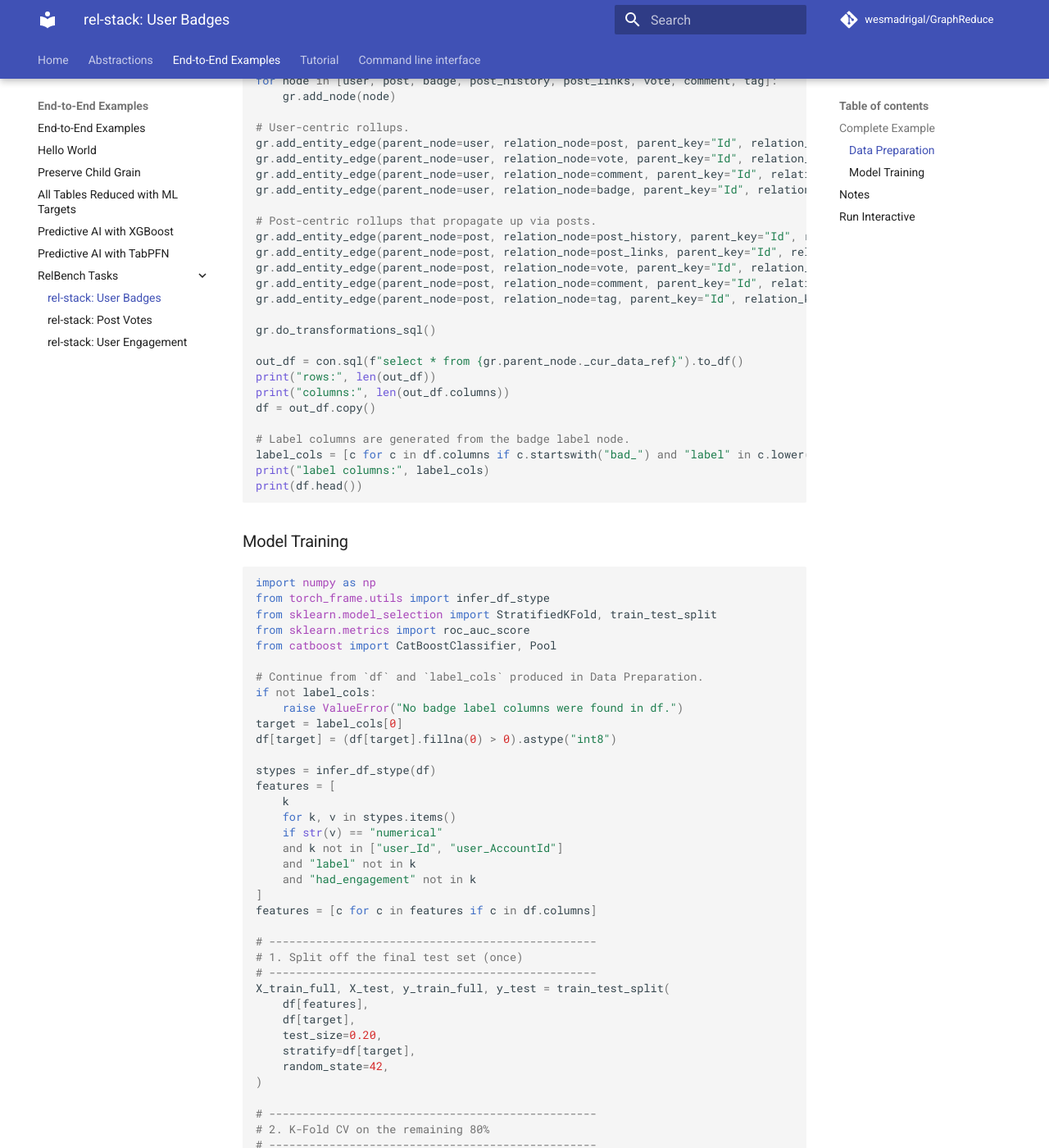
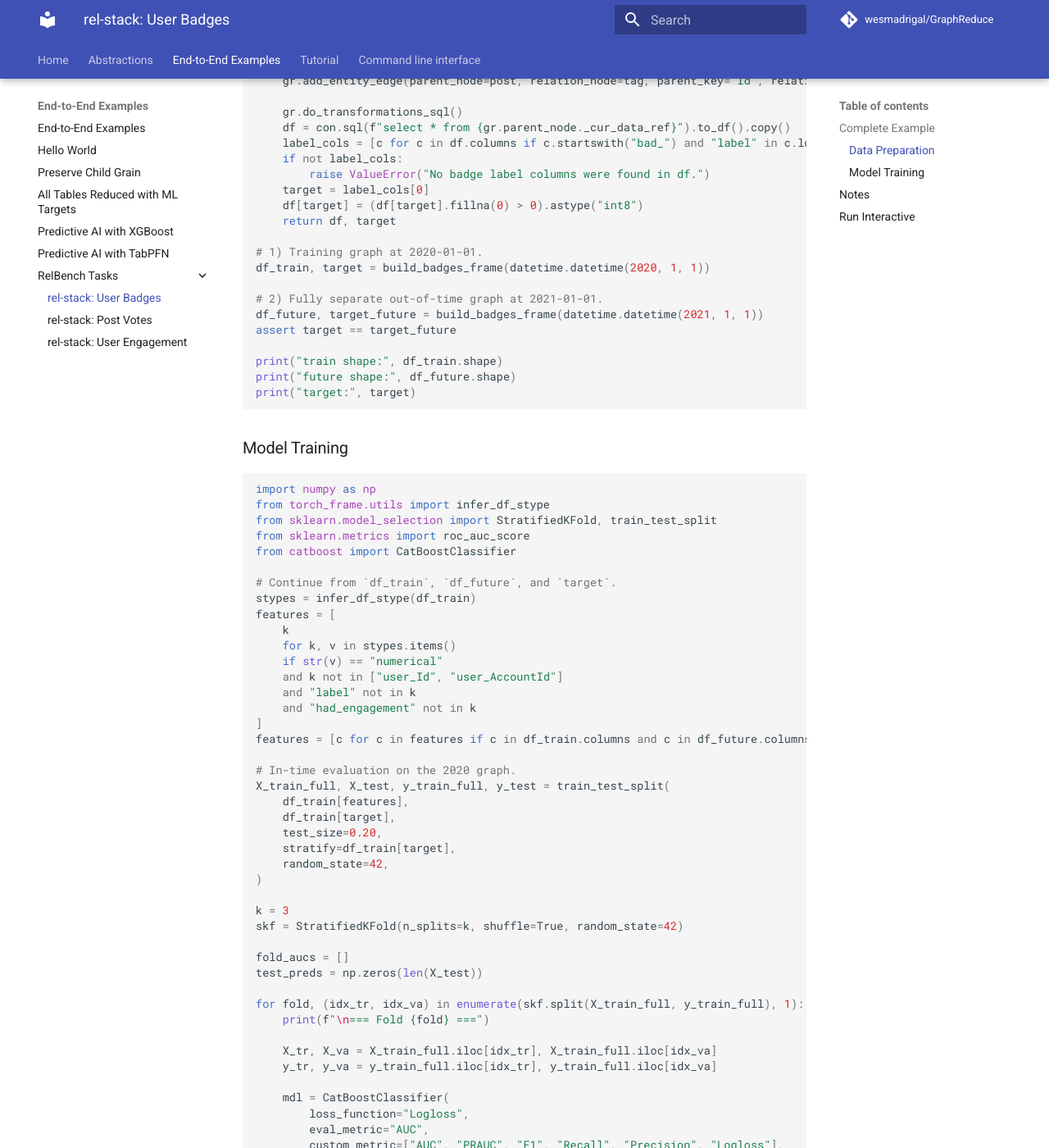
Before and after one commit to wesmadrigal/GraphReduce, an MkDocs documentation site: the page built from docs/end_to_end_examples/relbench_rel_stack_badges_duckdb.md, in a window 1280 px wide and 1400 px high, scrolled down 3779 px. Shown: the whole window at 82% size. Built offline with MkDocs 1.6.1 and Material for MkDocs 9.7.7, drawn with Linux system fonts in a browser that asks for light colours; comment, search, counter and statistics services are not loaded; some of the changed text lies outside the part shown.

Commit message:
Update relbench examples for two-cut badges flow and label-date filtering

````diff
--- a/docs/end_to_end_examples/relbench_rel_stack_badges_duckdb.md
+++ b/docs/end_to_end_examples/relbench_rel_stack_badges_duckdb.md
@@ -62,132 +62,126 @@
         urlretrieve(f"{BASE_URL}/{table}", out_path)
 
 con = duckdb.connect()
-cut_date = datetime.datetime(2020, 1, 1)
 
-user = DuckdbNode(
-    fpath=f"'{data_dir / 'Users.csv'}'",
-    prefix="user",
-    pk="Id",
-    date_key="CreationDate",
-    columns=["Id", "DisplayName", "Location", "ProfileImageUrl", "WebsiteUrl", "AboutMe", "CreationDate"],
-    table_name="users",
-    do_filters_ops=[
-        sqlop(
-            optype=SQLOpType.where,
-            opval=f"user_CreationDate <= '{cut_date.date()}'",
-        )
-    ],
-)
+def build_badges_frame(cut_date: datetime.datetime):
+    # Fully re-instantiate nodes + graph for each cut date.
+    user = DuckdbNode(
+        fpath=f"'{data_dir / 'Users.csv'}'",
+        prefix="user",
+        pk="Id",
+        date_key="CreationDate",
+        columns=["Id", "DisplayName", "Location", "ProfileImageUrl", "WebsiteUrl", "AboutMe", "CreationDate"],
+        table_name="users",
+        do_filters_ops=[sqlop(optype=SQLOpType.where, opval=f"user_CreationDate <= '{cut_date.date()}'")],
+    )
+    post = DuckdbNode(
+        fpath=f"'{data_dir / 'Posts.csv'}'",
+        prefix="post",
+        pk="Id",
+        date_key="CreationDate",
+        columns=["Id", "OwnerUserId", "PostTypeId", "AcceptedAnswerId", "ParentId", "Title", "Tags", "Body", "CreationDate"],
+        table_name="posts",
+    )
+    badge = DuckdbNode(
+        fpath=f"'{data_dir / 'Badges.csv'}'",
+        prefix="bad",
+        pk="Id",
+        date_key="Date",
+        columns=["Id", "UserId", "Class", "Name", "Date"],
+        table_name="badges",
+    )
+    post_history = DuckdbNode(
+        fpath=f"'{data_dir / 'PostHistory.csv'}'",
+        prefix="ph",
+        pk="Id",
+        date_key="CreationDate",
+        columns=["Id", "PostHistoryTypeId", "PostId", "RevisionGUID", "CreationDate", "UserId", "Text", "Comment", "ContentLicense"],
+        table_name="post_history",
+    )
+    post_links = DuckdbNode(
+        fpath=f"'{data_dir / 'PostLinks.csv'}'",
+        prefix="plink",
+        pk="Id",
+        date_key="CreationDate",
+        columns=["Id", "CreationDate", "PostId", "RelatedPostId", "LinkTypeId"],
+        table_name="post_links",
+    )
+    vote = DuckdbNode(
+        fpath=f"'{data_dir / 'Votes.csv'}'",
+        prefix="vote",
+        pk="Id",
+        date_key="CreationDate",
+        columns=["Id", "PostId", "VoteTypeId", "UserId", "CreationDate"],
+        table_name="votes",
+    )
+    comment = DuckdbNode(
+        fpath=f"'{data_dir / 'Comments.csv'}'",
+        prefix="comm",
+        pk="Id",
+        date_key="CreationDate",
+        columns=["Id", "PostId", "Text", "CreationDate", "UserId", "ContentLicense"],
+        table_name="comments",
+    )
+    tag = DuckdbNode(
+        fpath=f"'{data_dir / 'Tags.csv'}'",
+        prefix="tag",
+        pk="Id",
+        date_key=None,
+        columns=["Id", "TagName", "Count", "ExcerptPostId", "WikiPostId"],
+        table_name="tags",
+    )
 
-post = DuckdbNode(
-    fpath=f"'{data_dir / 'Posts.csv'}'",
-    prefix="post",
-    pk="Id",
-    date_key="CreationDate",
-    columns=["Id", "OwnerUserId", "PostTypeId", "AcceptedAnswerId", "ParentId", "Title", "Tags", "Body", "CreationDate"],
-    table_name="posts",
-)
+    gr = GraphReduce(
+        name=f"rel-stack-badges-{cut_date.date()}",
+        parent_node=user,
+        compute_layer=ComputeLayerEnum.duckdb,
+        sql_client=con,
+        cut_date=cut_date,
+        compute_period_val=3650,
+        compute_period_unit=PeriodUnit.day,
+        auto_features=True,
+        auto_labels=True,
+        label_node=badge,
+        label_field="Id",
+        label_operation="count",
+        label_period_val=90,
+        label_period_unit=PeriodUnit.day,
+        auto_feature_hops_back=4,
+        auto_feature_hops_front=0,
+    )
 
-badge = DuckdbNode(
-    fpath=f"'{data_dir / 'Badges.csv'}'",
-    prefix="bad",
-    pk="Id",
-    date_key="Date",
-    columns=["Id", "UserId", "Class", "Name", "Date"],
-    table_name="badges",
-)
+    for node in [user, post, badge, post_history, post_links, vote, comment, tag]:
+        gr.add_node(node)
 
-post_history = DuckdbNode(
-    fpath=f"'{data_dir / 'PostHistory.csv'}'",
-    prefix="ph",
-    pk="Id",
-    date_key="CreationDate",
-    columns=["Id", "PostHistoryTypeId", "PostId", "RevisionGUID", "CreationDate", "UserId", "Text", "Comment", "ContentLicense"],
-    table_name="post_history",
-)
+    gr.add_entity_edge(parent_node=user, relation_node=post, parent_key="Id", relation_key="OwnerUserId", reduce=True)
+    gr.add_entity_edge(parent_node=user, relation_node=vote, parent_key="Id", relation_key="UserId", reduce=True)
+    gr.add_entity_edge(parent_node=user, relation_node=comment, parent_key="Id", relation_key="UserId", reduce=True)
+    gr.add_entity_edge(parent_node=user, relation_node=badge, parent_key="Id", relation_key="UserId", reduce=True)
+    gr.add_entity_edge(parent_node=post, relation_node=post_history, parent_key="Id", relation_key="PostId", reduce=True)
+    gr.add_entity_edge(parent_node=post, relation_node=post_links, parent_key="Id", relation_key="PostId", reduce=True)
+    gr.add_entity_edge(parent_node=post, relation_node=vote, parent_key="Id", relation_key="PostId", reduce=True)
+    gr.add_entity_edge(parent_node=post, relation_node=comment, parent_key="Id", relation_key="PostId", reduce=True)
+    gr.add_entity_edge(parent_node=post, relation_node=tag, parent_key="Id", relation_key="ExcerptPostId", reduce=True)
 
-post_links = DuckdbNode(
-    fpath=f"'{data_dir / 'PostLinks.csv'}'",
-    prefix="plink",
-    pk="Id",
-    date_key="CreationDate",
-    columns=["Id", "CreationDate", "PostId", "RelatedPostId", "LinkTypeId"],
-    table_name="post_links",
-)
+    gr.do_transformations_sql()
+    df = con.sql(f"select * from {gr.parent_node._cur_data_ref}").to_df().copy()
+    label_cols = [c for c in df.columns if c.startswith("bad_") and "label" in c.lower()]
+    if not label_cols:
+        raise ValueError("No badge label columns were found in df.")
+    target = label_cols[0]
+    df[target] = (df[target].fillna(0) > 0).astype("int8")
+    return df, target
 
-vote = DuckdbNode(
-    fpath=f"'{data_dir / 'Votes.csv'}'",
-    prefix="vote",
-    pk="Id",
-    date_key="CreationDate",
-    columns=["Id", "PostId", "VoteTypeId", "UserId", "CreationDate", "BountyAmount"],
-    table_name="votes",
-)
+# 1) Training graph at 2020-01-01.
+df_train, target = build_badges_frame(datetime.datetime(2020, 1, 1))
 
-comment = DuckdbNode(
-    fpath=f"'{data_dir / 'Comments.csv'}'",
-    prefix="comm",
-    pk="Id",
-    date_key="CreationDate",
-    columns=["Id", "PostId", "Score", "Text", "CreationDate", "UserId", "ContentLicense"],
-    table_name="comments",
-)
+# 2) Fully separate out-of-time graph at 2021-01-01.
+df_future, target_future = build_badges_frame(datetime.datetime(2021, 1, 1))
+assert target == target_future
 
-tag = DuckdbNode(
-    fpath=f"'{data_dir / 'Tags.csv'}'",
-    prefix="tag",
-    pk="Id",
-    date_key=None,
-    columns=["Id", "TagName", "Count", "ExcerptPostId", "WikiPostId"],
-    table_name="tags",
-)
-
-gr = GraphReduce(
-    name="rel-stack-badges",
-    parent_node=user,
-    compute_layer=ComputeLayerEnum.duckdb,
-    sql_client=con,
-    cut_date=cut_date,
-    compute_period_val=3650,
-    compute_period_unit=PeriodUnit.day,
-    auto_features=True,
-    auto_labels=True,
-    label_node=badge,
-    label_field="Id",
-    label_operation="count",
-    label_period_val=90,
-    label_period_unit=PeriodUnit.day,
-    auto_feature_hops_back=4,
-    auto_feature_hops_front=0,
-)
-
-for node in [user, post, badge, post_history, post_links, vote, comment, tag]:
-    gr.add_node(node)
-
-# User-centric rollups.
-gr.add_entity_edge(parent_node=user, relation_node=post, parent_key="Id", relation_key="OwnerUserId", reduce=True)
-gr.add_entity_edge(parent_node=user, relation_node=vote, parent_key="Id", relation_key="UserId", reduce=True)
-gr.add_entity_edge(parent_node=user, relation_node=comment, parent_key="Id", relation_key="UserId", reduce=True)
-gr.add_entity_edge(parent_node=user, relation_node=badge, parent_key="Id", relation_key="UserId", reduce=True)
-
-# Post-centric rollups that propagate up via posts.
-gr.add_entity_edge(parent_node=post, relation_node=post_history, parent_key="Id", relation_key="PostId", reduce=True)
-gr.add_entity_edge(parent_node=post, relation_node=post_links, parent_key="Id", relation_key="PostId", reduce=True)
-gr.add_entity_edge(parent_node=post, relation_node=vote, parent_key="Id", relation_key="PostId", reduce=True)
-gr.add_entity_edge(parent_node=post, relation_node=comment, parent_key="Id", relation_key="PostId", reduce=True)
-gr.add_entity_edge(parent_node=post, relation_node=tag, parent_key="Id", relation_key="ExcerptPostId", reduce=True)
-
-gr.do_transformations_sql()
-
-out_df = con.sql(f"select * from {gr.parent_node._cur_data_ref}").to_df()
-print("rows:", len(out_df))
-print("columns:", len(out_df.columns))
-df = out_df.copy()
-
-# Label columns are generated from the badge label node.
-label_cols = [c for c in df.columns if c.startswith("bad_") and "label" in c.lower()]
-print("label columns:", label_cols)
-print(df.head())
+print("train shape:", df_train.shape)
+print("future shape:", df_future.shape)
+print("target:", target)
 ```
 
 ### Model Training
@@ -197,15 +191,10 @@
 from torch_frame.utils import infer_df_stype
 from sklearn.model_selection import StratifiedKFold, train_test_split
 from sklearn.metrics import roc_auc_score
-from catboost import CatBoostClassifier, Pool
+from catboost import CatBoostClassifier
 
-# Continue from `df` and `label_cols` produced in Data Preparation.
-if not label_cols:
-    raise ValueError("No badge label columns were found in df.")
-target = label_cols[0]
-df[target] = (df[target].fillna(0) > 0).astype("int8")
-
-stypes = infer_df_stype(df)
+# Continue from `df_train`, `df_future`, and `target`.
+stypes = infer_df_stype(df_train)
 features = [
     k
     for k, v in stypes.items()
@@ -214,31 +203,22 @@
     and "label" not in k
     and "had_engagement" not in k
 ]
-features = [c for c in features if c in df.columns]
+features = [c for c in features if c in df_train.columns and c in df_future.columns]
 
-# -------------------------------------------------
-# 1. Split off the final test set (once)
-# -------------------------------------------------
+# In-time evaluation on the 2020 graph.
 X_train_full, X_test, y_train_full, y_test = train_test_split(
-    df[features],
-    df[target],
+    df_train[features],
+    df_train[target],
     test_size=0.20,
-    stratify=df[target],
+    stratify=df_train[target],
     random_state=42,
 )
 
-# -------------------------------------------------
-# 2. K-Fold CV on the remaining 80%
-# -------------------------------------------------
 k = 3
 skf = StratifiedKFold(n_splits=k, shuffle=True, random_state=42)
 
 fold_aucs = []
 test_preds = np.zeros(len(X_test))
-oof_preds = np.zeros(len(X_train_full))
-
-# Optional pool creation.
-train_pool = Pool(X_train_full, y_train_full)
 
 for fold, (idx_tr, idx_va) in enumerate(skf.split(X_train_full, y_train_full), 1):
     print(f"\n=== Fold {fold} ===")
@@ -282,21 +262,15 @@
     print(f"Fold {fold} validation AUC : {val_auc:.4f}")
 
     test_preds += mdl.predict_proba(X_test)[:, 1] / k
-    oof_preds[idx_va] = val_pred
 
-# -------------------------------------------------
-# 3. Final metrics
-# -------------------------------------------------
 print("\n=== CV Summary ===")
 print(f"Mean CV AUC : {np.mean(fold_aucs):.4f} ± {np.std(fold_aucs):.4f}")
 print(f"Folds AUC   : {[f'{a:.4f}' for a in fold_aucs]}")
 
-test_auc = roc_auc_score(y_test, test_preds)
-print(f"\nFinal test AUC (averaged over {k} folds): {test_auc:.4f}")
+in_time_holdout_auc = roc_auc_score(y_test, test_preds)
+print(f"\nIn-time holdout AUC (2020 graph): {in_time_holdout_auc:.4f}")
 
-# -------------------------------------------------
-# 4. Optional refit on the full train split
-# -------------------------------------------------
+# Train on full 2020 graph, then score on fully separate 2021 graph.
 final_mdl = CatBoostClassifier(
     loss_function="Logloss",
     eval_metric="AUC",
@@ -317,10 +291,10 @@
     od_wait=250,
     verbose=200,
 )
-
-final_mdl.fit(X_train_full, y_train_full)
-final_test_pred = final_mdl.predict_proba(X_test)[:, 1]
-print("refit_test_auc:", round(roc_auc_score(y_test, final_test_pred), 4))
+final_mdl.fit(df_train[features], df_train[target], verbose=False)
+future_pred = final_mdl.predict_proba(df_future[features])[:, 1]
+future_auc = roc_auc_score(df_future[target], future_pred)
+print(f"Out-of-time AUC (2021 graph): {future_auc:.4f}")
 
 con.close()
 ```
@@ -329,15 +303,18 @@
 
 * This is a full DuckDB SQL graph execution (`gr.do_transformations_sql()`).
 * All defined edges use `reduce=True` so signal is rolled up and propagated.
+* Two full graphs are built and executed independently:
+  * training/eval graph at `cut_date=2020-01-01`
+  * out-of-time scoring graph at `cut_date=2021-01-01`
 * `Badges.csv` is both:
   * a feature source (historical behavior in the feature window)
   * the label source (future behavior in the 90-day label window)
 
 ## Run Interactive
 
-<div class="modal-runner" data-modal-runner data-api-base="https://runner.23.22.30.104.sslip.io" data-example="relbench_user_badges">
+<div class="modal-runner" data-modal-runner data-api-base="https://runner.13.218.155.128.sslip.io" data-example="relbench_user_badges">
   <div class="modal-runner-controls">
-    <input class="modal-runner-input" data-api-input value="https://runner.23.22.30.104.sslip.io" />
+    <input class="modal-runner-input" data-api-input value="https://runner.13.218.155.128.sslip.io" />
     <button data-save-api-btn>Save API URL</button>
     <button data-run-btn>Run rel-stack User Badges</button>
   </div>
````
Also changed, not shown: docs/end_to_end_examples/relbench_rel_stack_post_votes_duckdb.md (+4 -4 lines), docs/end_to_end_examples/relbench_rel_stack_user_engagement_duckdb.md (+5 -4 lines), 3 other files.
